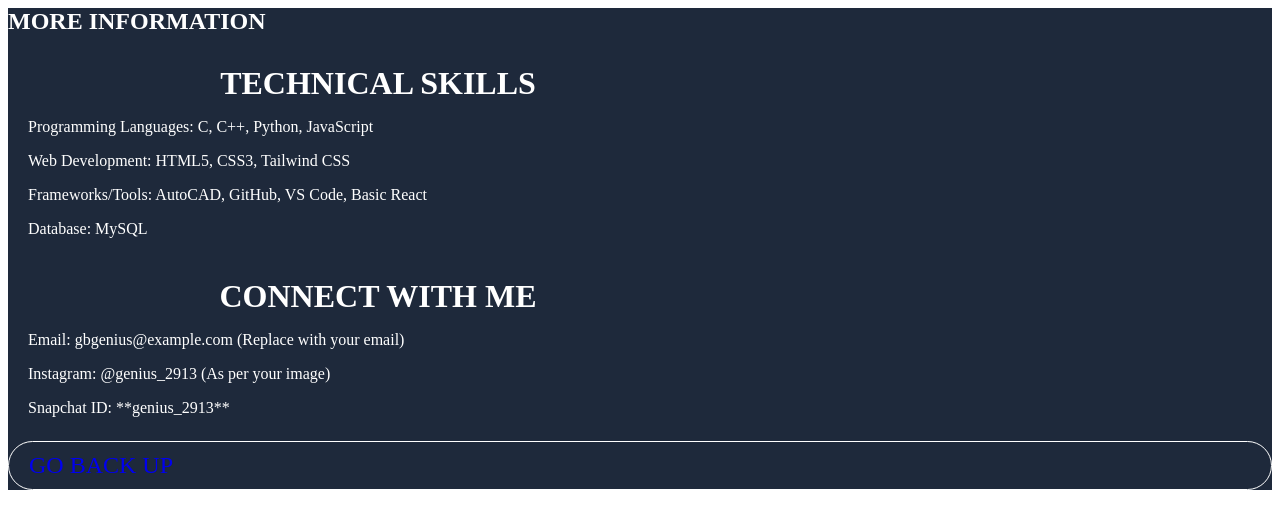
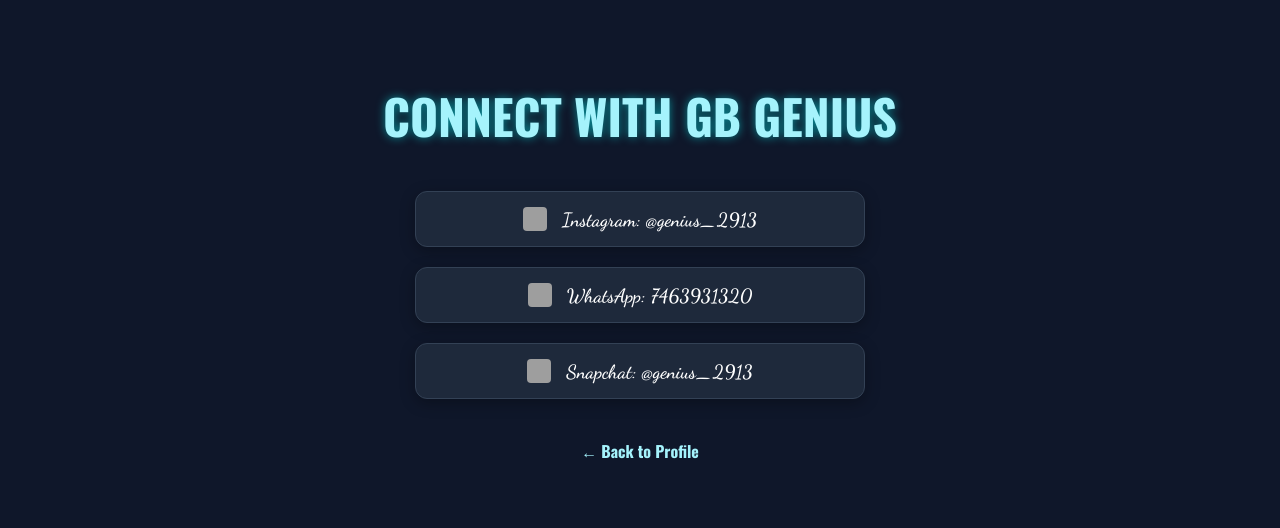
Before and after one commit to congratulations768098-cell/INTRODUCTION, a plain HTML site: page second.html in a window 1280 px wide. Drawn offline with nearby package versions, Linux system fonts and the light colour scheme; grey boxes are pictures that could not be loaded.

Commit message:
Refactor second.html with new layout and links
Updated the HTML structure and styles for the second page, including new links and improved layout.

```diff
--- a/second.html
+++ b/second.html
@@ -1,26 +1,102 @@
-        <section id="page2" style="background-color: #1e293b; color: white;">
-            <h1 class="bold-title" style="margin-bottom: 30px;">MORE INFORMATION</h1>
+<!DOCTYPE html>
+<html lang="en">
+<head>
+    <meta charset="UTF-8">
+    <meta name="viewport" content="width=device-width, initial-scale=1.0">
+    <title>GB GENIUS - Links</title>
 
-            <div style="max-width: 700px; text-align: left; padding: 0 20px;">
+    <link href="https://fonts.googleapis.com/css2?family=Dancing+Script:wght@600&family=Oswald:wght@700&display=swap" rel="stylesheet">
 
-                <h2 class="bold-title" style="font-size: 2rem; margin-bottom: 10px; text-align: center;">TECHNICAL SKILLS</h2>
+    <style>
+        body {
+            background-color: #0f172a; /* Dark Background */
+            color: white;
+            font-family: Arial, sans-serif;
+            display: flex;
+            flex-direction: column;
+            align-items: center;
+            padding: 40px 20px;
+            min-height: 100vh;
+        }
 
-                <p class="cursive-detail">Programming Languages: C, C++, Python, JavaScript</p>
-                <p class="cursive-detail">Web Development: HTML5, CSS3, Tailwind CSS</p>
-                <p class="cursive-detail">Frameworks/Tools: AutoCAD, GitHub, VS Code, Basic React</p>
-                <p class="cursive-detail" style="margin-bottom: 40px;">Database: MySQL</p>
-                </div>
+        /* Bada aur Bold Font (Header) */
+        .bold-title {
+            font-family: 'Oswald', sans-serif;
+            font-size: 3rem;
+            text-transform: uppercase;
+            margin-bottom: 40px;
+            color: #a5f3fc;
+            text-shadow: 0 0 10px rgba(0, 255, 255, 0.5);
+        }
 
-            <div style="max-width: 700px; text-align: left; padding: 0 20px;">
+        .links-container {
+            display: flex;
+            flex-direction: column;
+            gap: 20px;
+            width: 90%;
+            max-width: 450px;
+        }
 
-                <h2 class="bold-title" style="font-size: 2rem; margin-bottom: 10px; text-align: center;">CONNECT WITH ME</h2>
+        /* Button Style (Cursive font) */
+        .link-button {
+            background-color: #1e293b;
+            color: white;
+            text-decoration: none;
+            padding: 15px 25px;
+            border-radius: 12px;
+            font-size: 1.2rem;
+            font-family: 'Dancing Script', cursive;
+            font-weight: 600;
+            display: flex;
+            align-items: center;
+            justify-content: center;
+            transition: background-color 0.3s, transform 0.3s;
+            border: 1px solid #334155;
+            box-shadow: 0 4px 15px rgba(0,0,0,0.3);
+        }
 
-                <p class="cursive-detail">Email: gbgenius@example.com (Replace with your email)</p>
-                <p class="cursive-detail">Instagram: @genius_2913 (As per your image)</p>
-                <p class="cursive-detail">Snapchat ID: **genius_2913**</p>
-            </div>
+        .link-button:hover {
+            background-color: #334155;
+            transform: translateY(-3px);
+            border-color: #a5f3fc;
+        }
 
-            <a href="#page1" style="text-decoration: none; margin-top: 30px;">
-                <p class="bold-title" style="font-size: 1.5rem; border: 1px solid white; padding: 10px 20px; border-radius: 30px;">GO BACK UP</p>
-            </a>
-        </section>
+        .icon {
+            width: 24px;
+            height: 24px;
+            margin-right: 15px;
+            border-radius: 4px;
+        }
+
+        .back-link {
+            font-family: 'Oswald', sans-serif;
+            text-decoration: none;
+            color: #a5f3fc;
+            margin-top: 40px;
+            font-size: 1rem;
+            transition: color 0.3s;
+        }
+    </style>
+</head>
+<body>
+    <header>
+        <h1 class="bold-title">CONNECT WITH GB GENIUS</h1>
+    </header>
+    <main class="links-container">
+
+        <a href="https://www.instagram.com/genius_2913" target="_blank" class="link-button">
+            <img src="https://upload.wikimedia.org/wikipedia/commons/a/a5/Instagram_icon.png" alt="Instagram" class="icon"> Instagram: @genius_2913
+        </a>
+
+        <a href="https://wa.me/917463931320" target="_blank" class="link-button">
+            <img src="https://upload.wikimedia.org/wikipedia/commons/6/6b/WhatsApp.svg" alt="WhatsApp" class="icon"> WhatsApp: 7463931320
+        </a>
+
+        <a href="https://www.snapchat.com/add/genius_2913" target="_blank" class="link-button">
+            <img src="https://upload.wikimedia.org/wikipedia/commons/a/ad/Snapchat_icon.svg" alt="Snapchat" class="icon"> Snapchat: @genius_2913
+        </a>
+
+    </main>
+    <a href="index.html" class="back-link">← Back to Profile</a>
+</body>
+        </html>
```
